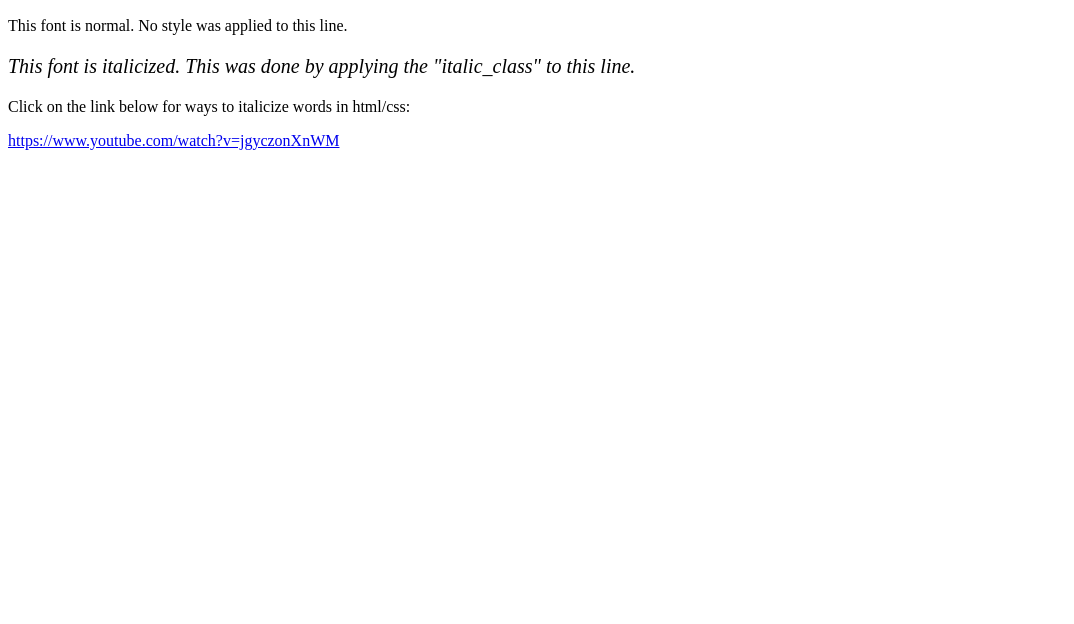
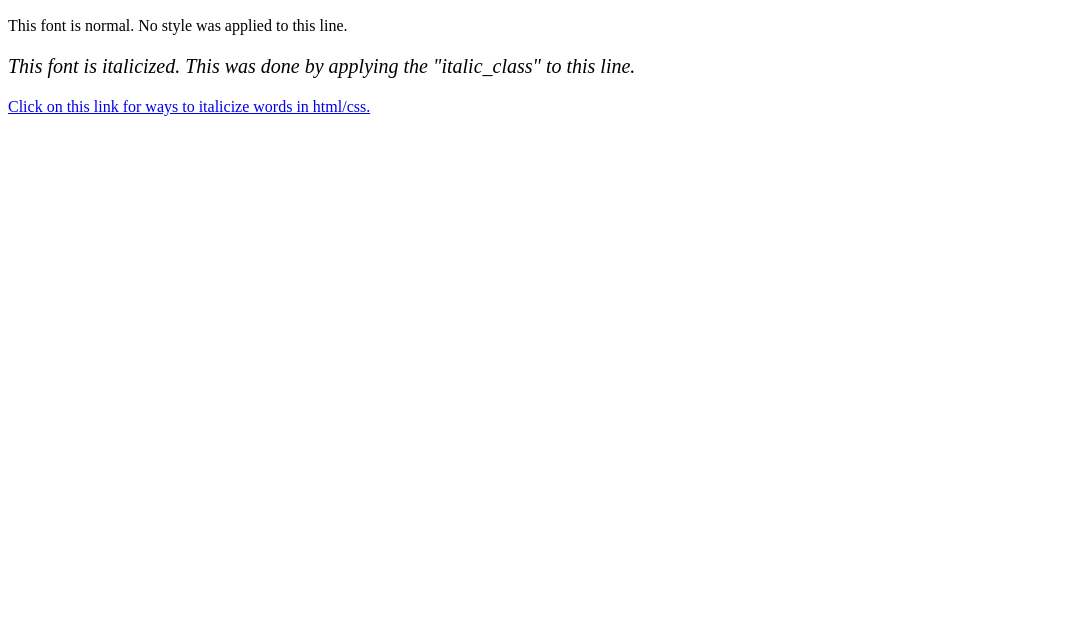
Before and after one commit to steonguyen/steonguyen.github.io, a plain HTML site: page index.html in a window 1280 px wide. Shown: the part 176-800 px from the top of the page, without its empty margins (0-1074 px from the left). Drawn offline with Linux system fonts and the light colour scheme.

Commit message:
created working link

```diff
--- a/index.html
+++ b/index.html
@@ -20,11 +20,8 @@
             <p class = "italic_class">
                 This font is italicized. This was done by applying the "italic_class" to this line.
             </p>
-            <p>
-                Click on the link below for ways to italicize words in html/css:
-            </p>
-            <a href="url">
-                https://www.youtube.com/watch?v=jgyczonXnWM
+            <a href="https://www.youtube.com/watch?v=jgyczonXnWM/">
+                Click on this link for ways to italicize words in html/css.
             </a>
 
         </div>
```
